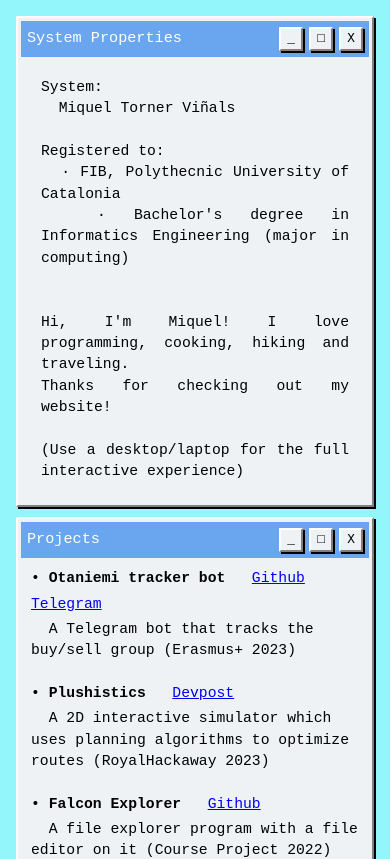
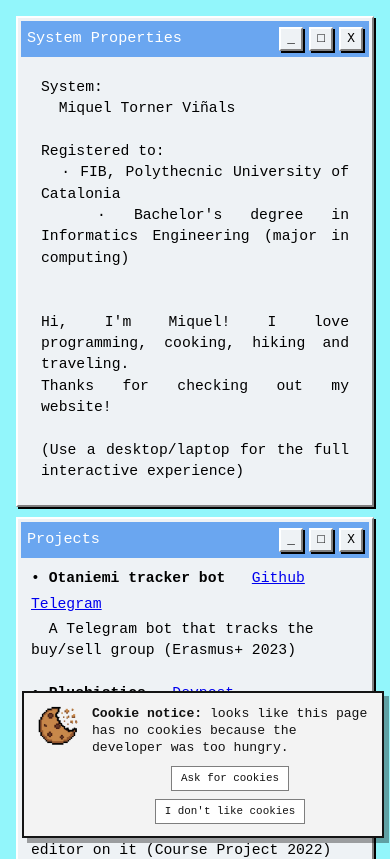
Before and after one commit to miquelt9/miquelt9.github.io, a plain HTML site: page index.html in a window 390 px wide. Shown: the top 859 px of the page. Drawn offline with Linux system fonts and the light colour scheme; a web font is replaced by a local one.

Commit message:
Add cookies banner for user consent and update styles
- Introduced a cookies banner in index.html to inform users about cookie usage and provide options to accept or reject.
- Enhanced styles in style.css and mobile.css for the cookies banner, ensuring proper positioning and responsiveness across devices.
- Implemented JavaScript functions in script.js to handle the display and dismissal of the cookies banner, improving user interaction.

```diff
--- a/css/style.css
+++ b/css/style.css
@@ -7,6 +7,91 @@ body {
 	font-family: 'Source Code Pro', monospace;
 	font-weight: 400;
 	/* overflow: hidden; */
+}
+
+.cookies-banner {
+	position: fixed;
+	right: 14px;
+	bottom: 52px;
+	width: min(420px, calc(100vw - 28px));
+	display: flex;
+	align-items: flex-start;
+	gap: 12px;
+	padding: 14px 16px;
+	background: #f3f3f3;
+	border: 2px solid #141414;
+	box-shadow: 5px 5px 0 rgba(0, 0, 0, 0.35);
+	color: #111111;
+	z-index: 9997;
+}
+
+.cookies-banner__stack {
+	flex: 1 1 auto;
+	min-width: 0;
+	width: 100%;
+}
+
+.cookies-banner__body {
+	display: flex;
+	flex-direction: row;
+	align-items: stretch;
+	gap: 14px;
+	min-width: 0;
+}
+
+.cookies-banner__image-slot {
+	flex: 0 0 auto;
+	align-self: flex-start;
+}
+
+.cookies-banner__main {
+	flex: 1 1 auto;
+	min-width: 0;
+	display: flex;
+	flex-direction: column;
+	gap: 10px;
+	align-self: stretch;
+}
+
+.cookies-banner__copy {
+	font-size: 0.9rem;
+	line-height: 1.3;
+	min-width: 0;
+}
+
+.cookies-banner__image {
+	display: block;
+	width: 52px;
+	height: 52px;
+	object-fit: contain;
+}
+
+.cookies-banner__actions {
+	display: flex;
+	flex-wrap: wrap;
+	gap: 8px;
+	align-items: center;
+	justify-content: center;
+	margin-top: auto;
+}
+
+.cookies-banner__btn {
+	font: inherit;
+	font-size: 0.72rem;
+	line-height: 1.2;
+	padding: 6px 11px;
+	border: 1px solid #7e7e7e;
+	background: #ffffff;
+	color: #111111;
+	cursor: pointer;
+}
+
+.cookies-banner__btn:hover {
+	background: #ececec;
+}
+
+.cookies-banner__btn:active {
+	background: #dcdcdc;
 }
 
 a {
--- a/index.html
+++ b/index.html
@@ -33,6 +33,24 @@
 
 <body>
 	<div id="goose1" class="goose-pet" style="display: none" aria-hidden="true"></div>
+	<div id="cookies-banner" class="cookies-banner cookies-banner--with-image" role="status" aria-live="polite">
+		<div class="cookies-banner__stack">
+			<div class="cookies-banner__body">
+				<div class="cookies-banner__image-slot">
+					<img id="cookies-banner-image" class="cookies-banner__image" src="images/cookie.png" alt="Cartoon cookie" width="52" height="52">
+				</div>
+				<div class="cookies-banner__main">
+					<div class="cookies-banner__copy">
+						<strong>Cookie notice:</strong> looks like this page has no cookies because the developer was too hungry.
+					</div>
+					<div class="cookies-banner__actions">
+						<button id="cookies-banner-accept" class="cookies-banner__btn clickable" type="button" aria-label="Dismiss notice; there are no cookies to request">Ask for cookies</button>
+						<button id="cookies-banner-reject" class="cookies-banner__btn clickable" type="button" aria-label="Dismiss notice; there are no cookies to reject">I don't like cookies</button>
+					</div>
+				</div>
+			</div>
+		</div>
+	</div>
 
 
 	<div class="the_background" id="the_background">
--- a/js/script.js
+++ b/js/script.js
@@ -177,6 +177,30 @@ function registerStartMenuAutoClose() {
   startMenuAutoCloseRegistered = true;
 }
 
+function dismissCookiesBanner() {
+  var banner = document.getElementById("cookies-banner");
+  if (banner) {
+    banner.style.display = "none";
+  }
+}
+
+function setupCookiesBanner() {
+  var banner = document.getElementById("cookies-banner");
+  if (!banner) {
+    return;
+  }
+
+  var acceptButton = document.getElementById("cookies-banner-accept");
+  var rejectButton = document.getElementById("cookies-banner-reject");
+
+  [acceptButton, rejectButton].forEach(function (btn) {
+    if (!btn) {
+      return;
+    }
+    btn.addEventListener("click", dismissCookiesBanner);
+  });
+}
+
 function startMenu() {
   if (isStartMenuOpen()) {
     closeStartMenu();
@@ -265,6 +289,7 @@ document.addEventListener("DOMContentLoaded", function onReady() {
   if (window.WindowManager) {
     window.WindowManager.initialize();
   }
+  setupCookiesBanner();
   registerStartMenuAutoClose();
   updateI18nUI();
   setInterval(getCurrentTime, 1000);
--- a/styles/mobile.css
+++ b/styles/mobile.css
@@ -1,4 +1,26 @@
 @media screen and (max-width: 768px) {
+  .cookies-banner {
+    right: 8px;
+    bottom: 8px;
+    width: min(360px, calc(100vw - 16px));
+    padding: 12px 14px;
+    gap: 10px;
+  }
+
+  .cookies-banner__copy {
+    font-size: 0.82rem;
+  }
+
+  .cookies-banner__image {
+    width: 40px;
+    height: 40px;
+  }
+
+  .cookies-banner__btn {
+    font-size: 0.68rem;
+    padding: 5px 9px;
+  }
+
   .desktop_device {
     display: none !important;
   }
@@ -96,6 +118,12 @@
 }
 
 @media screen and (max-width: 420px) {
+  .cookies-banner {
+    right: 6px;
+    bottom: 6px;
+    width: min(330px, calc(100vw - 12px));
+  }
+
   .the_background {
     padding-top: 8px;
   }
```
Also changed, not shown: images/cookie.png (added).
